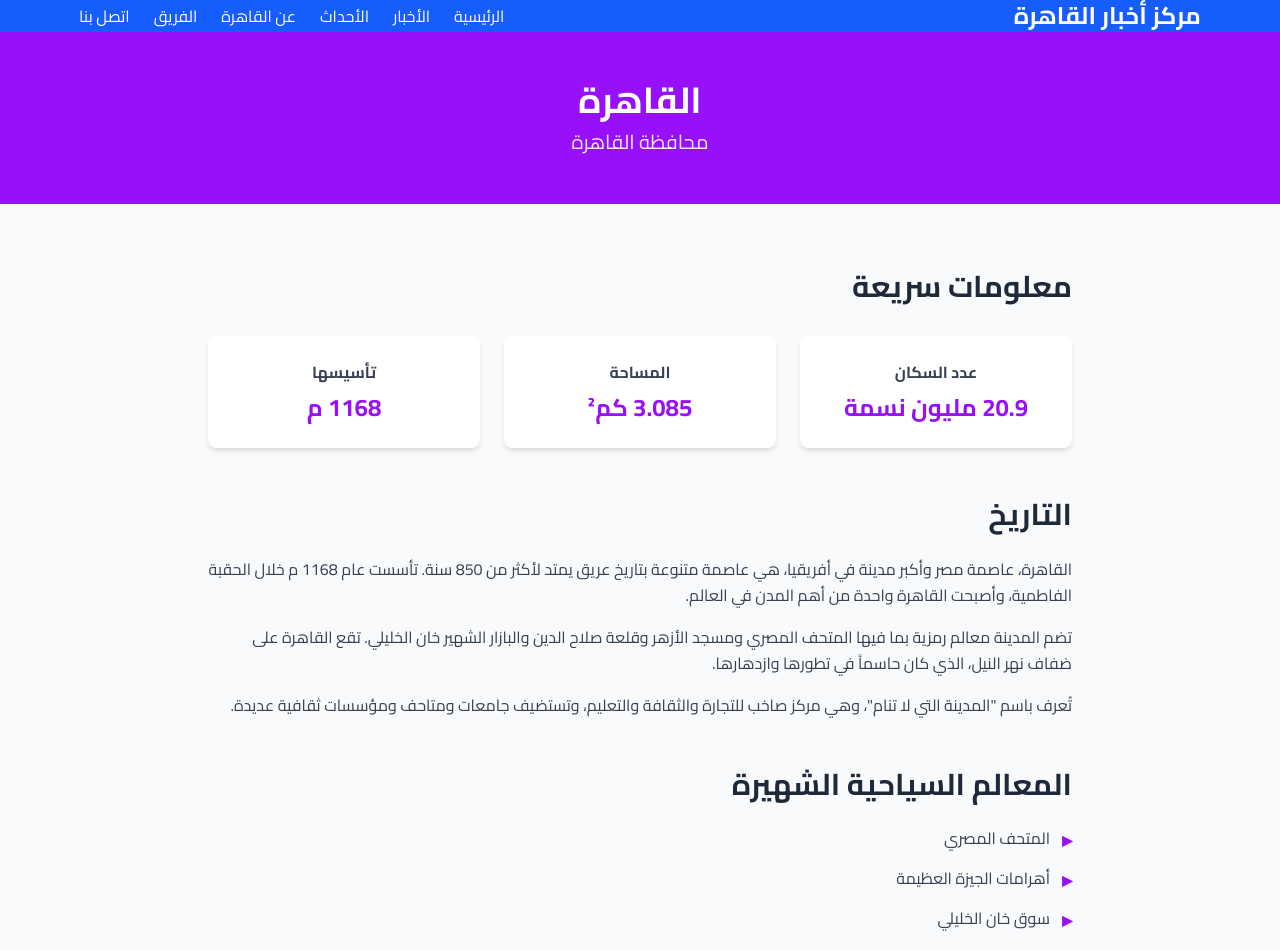
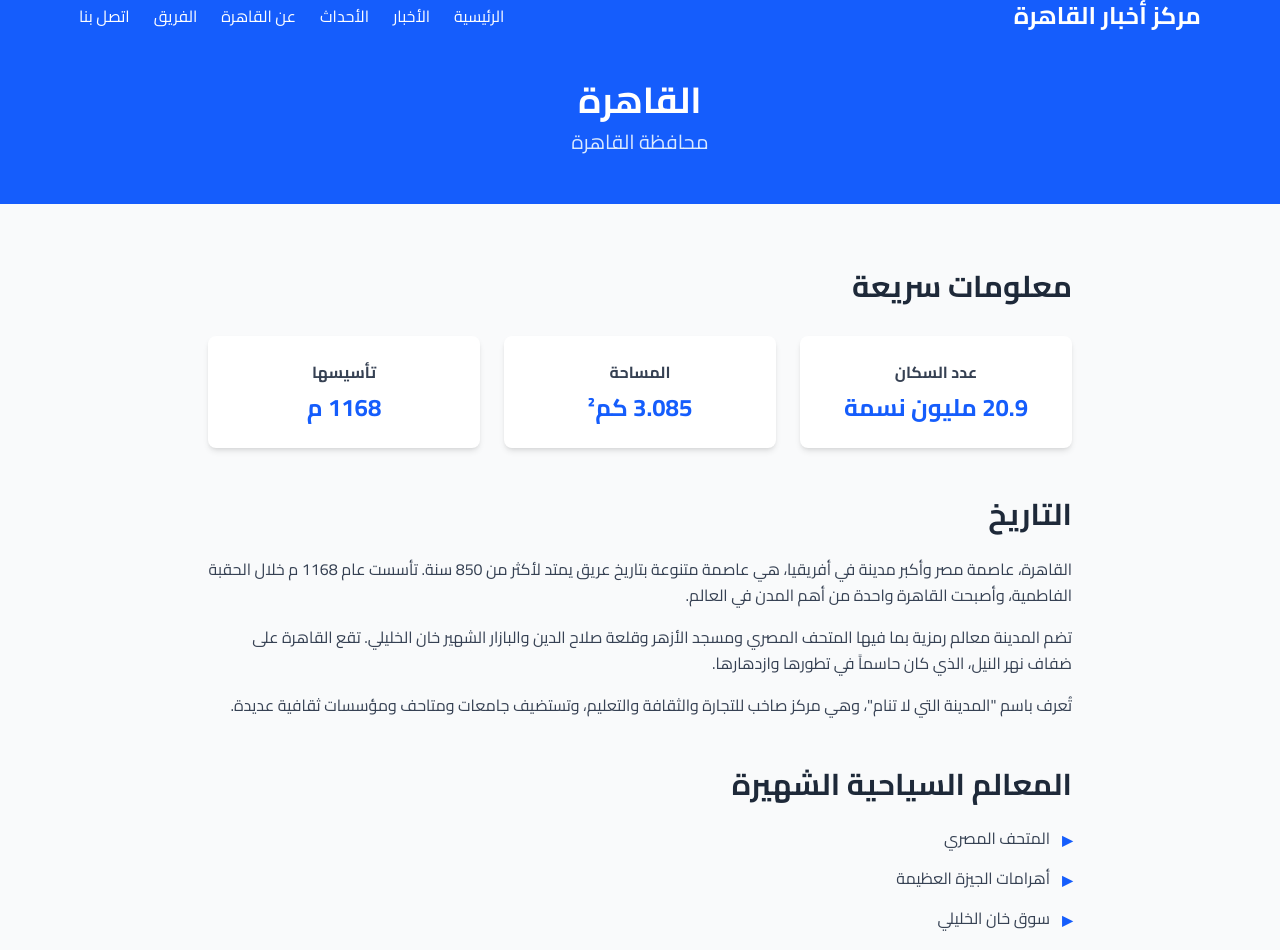
Before and after one commit to Mohamedahmed4444/cairo, a Next.js app: page /about in a window 1280 px wide. Shown: the top 950 px of the page. Built offline with nearby package versions, Linux system fonts and the light colour scheme.

Commit message:
Change background color and text styles in AboutPage

```diff
--- a/app/(pages)/about/page.jsx
+++ b/app/(pages)/about/page.jsx
@@ -8,10 +8,10 @@ export const metadata = {
 export default function AboutPage() {
     return (
         <div className="min-h-screen bg-gray-50">
-            <div className="bg-purple-600 text-white py-12">
+            <div className="bg-blue-600 text-white py-12">
                 <div className="max-w-7xl mx-auto px-4 text-center">
                     <h1 className="text-4xl font-bold">{aboutCairo.name}</h1>
-                    <p className="text-xl text-purple-100 mt-2">{aboutCairo.governorate}</p>
+                    <p className="text-xl text-blue-100 mt-2">{aboutCairo.governorate}</p>
                 </div>
             </div>
 
@@ -22,15 +22,15 @@ export default function AboutPage() {
                     <div className="grid grid-cols-3 gap-6">
                         <div className="bg-white p-6 rounded-lg shadow-md text-center">
                             <strong className="block text-gray-700 mb-2">عدد السكان</strong>
-                            <p className="text-2xl font-bold text-purple-600">{aboutCairo.population}</p>
+                            <p className="text-2xl font-bold text-blue-600">{aboutCairo.population}</p>
                         </div>
                         <div className="bg-white p-6 rounded-lg shadow-md text-center">
                             <strong className="block text-gray-700 mb-2">المساحة</strong>
-                            <p className="text-2xl font-bold text-purple-600">{aboutCairo.area}</p>
+                            <p className="text-2xl font-bold text-blue-600">{aboutCairo.area}</p>
                         </div>
                         <div className="bg-white p-6 rounded-lg shadow-md text-center">
                             <strong className="block text-gray-700 mb-2">تأسيسها</strong>
-                            <p className="text-2xl font-bold text-purple-600">{aboutCairo.established}</p>
+                            <p className="text-2xl font-bold text-blue-600">{aboutCairo.established}</p>
                         </div>
                     </div>
                 </section>
@@ -51,7 +51,7 @@ export default function AboutPage() {
                     <ul className="space-y-3">
                         {aboutCairo.attractions.map((attraction, index) => (
                             <li key={index} className="flex items-start gap-3 text-gray-700">
-                                <span className="text-purple-600 font-bold text-xl">▸</span>
+                                <span className="text-blue-600 font-bold text-xl">▸</span>
                                 <span>{attraction}</span>
                             </li>
                         ))}
```
